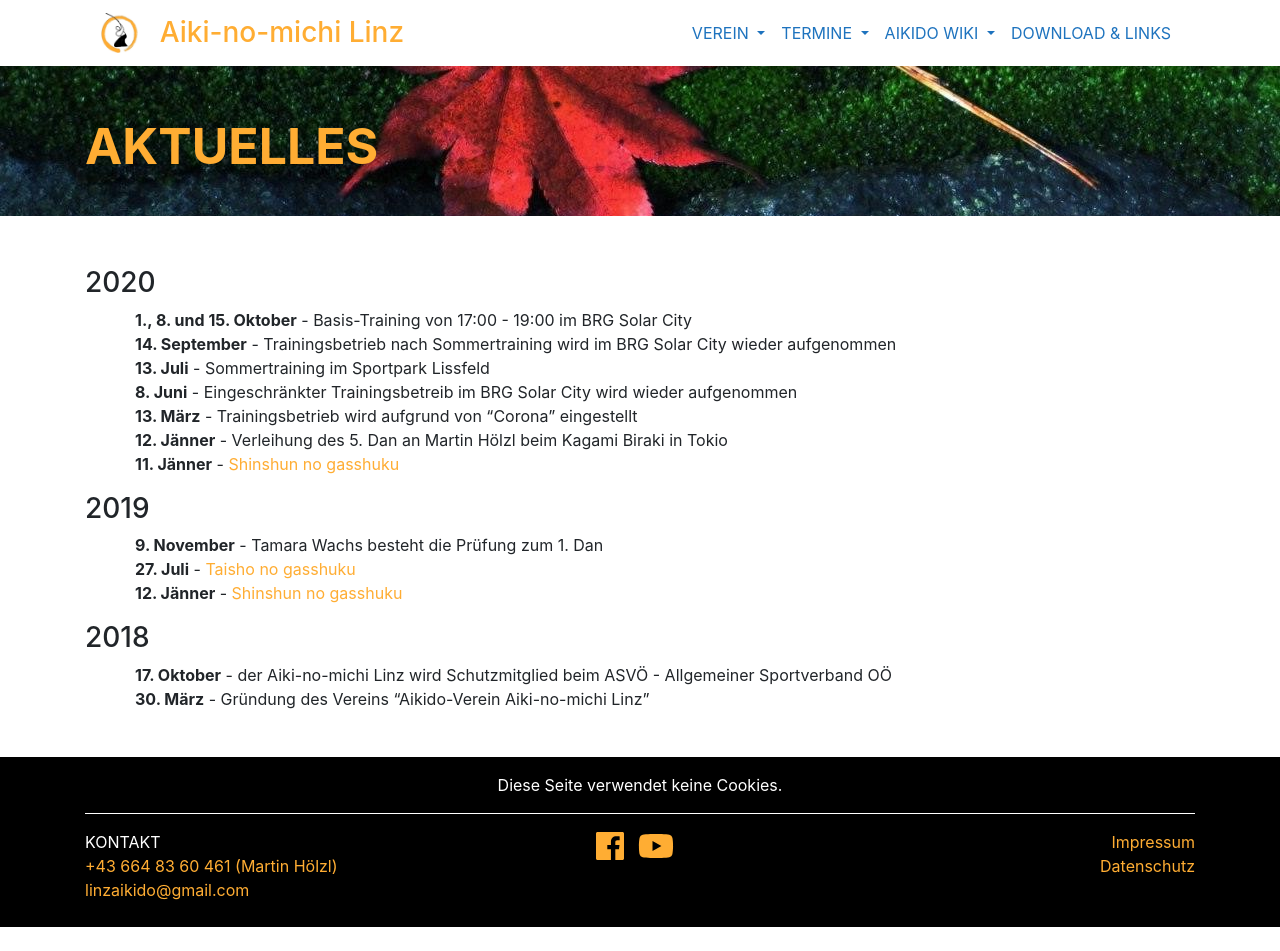
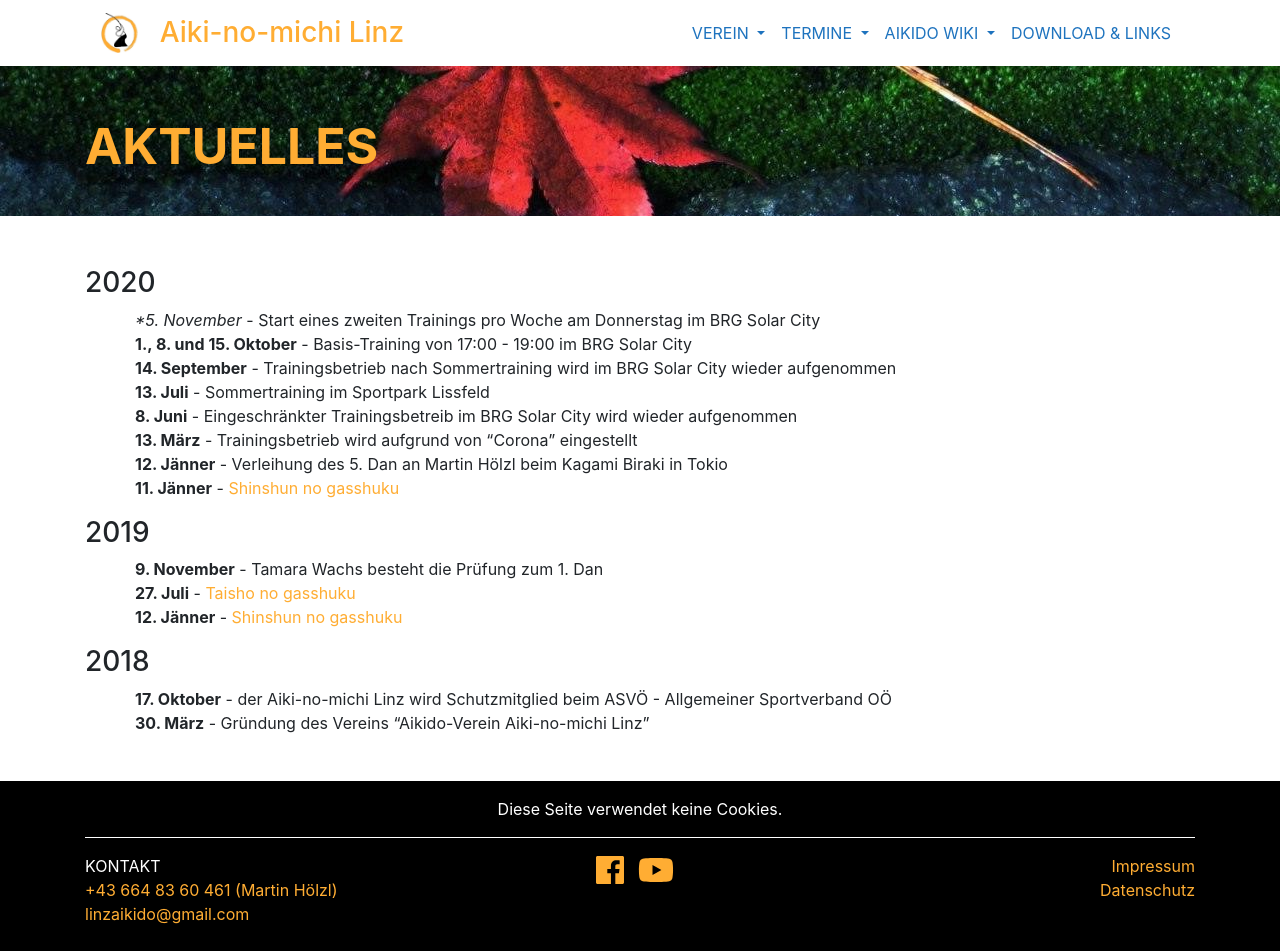
Before and after one commit to TWachs/aikinomichi-linz, a Jekyll site: the page built from aktuelles.md, in a window 1280 px wide. Built offline with Jekyll 4.4.1, drawn with Linux system fonts in a browser that asks for light colours; nearby versions of some CDN libraries; before the commit the page ends 927 px from its top, so only the background shows below that.

Commit message:
Update aktuelles.md

```diff
--- a/aktuelles.md
+++ b/aktuelles.md
@@ -8,6 +8,7 @@ title: Aktuelles
 
 ### 2020
 
+* **5. November* - Start eines zweiten Trainings pro Woche am Donnerstag im BRG Solar City
 * **1., 8. und 15. Oktober** - Basis-Training von 17:00 - 19:00 im BRG Solar City
 * **14. September** - Trainingsbetrieb nach Sommertraining wird im BRG Solar City wieder aufgenommen
 * **13. Juli** - Sommertraining im Sportpark Lissfeld
```
